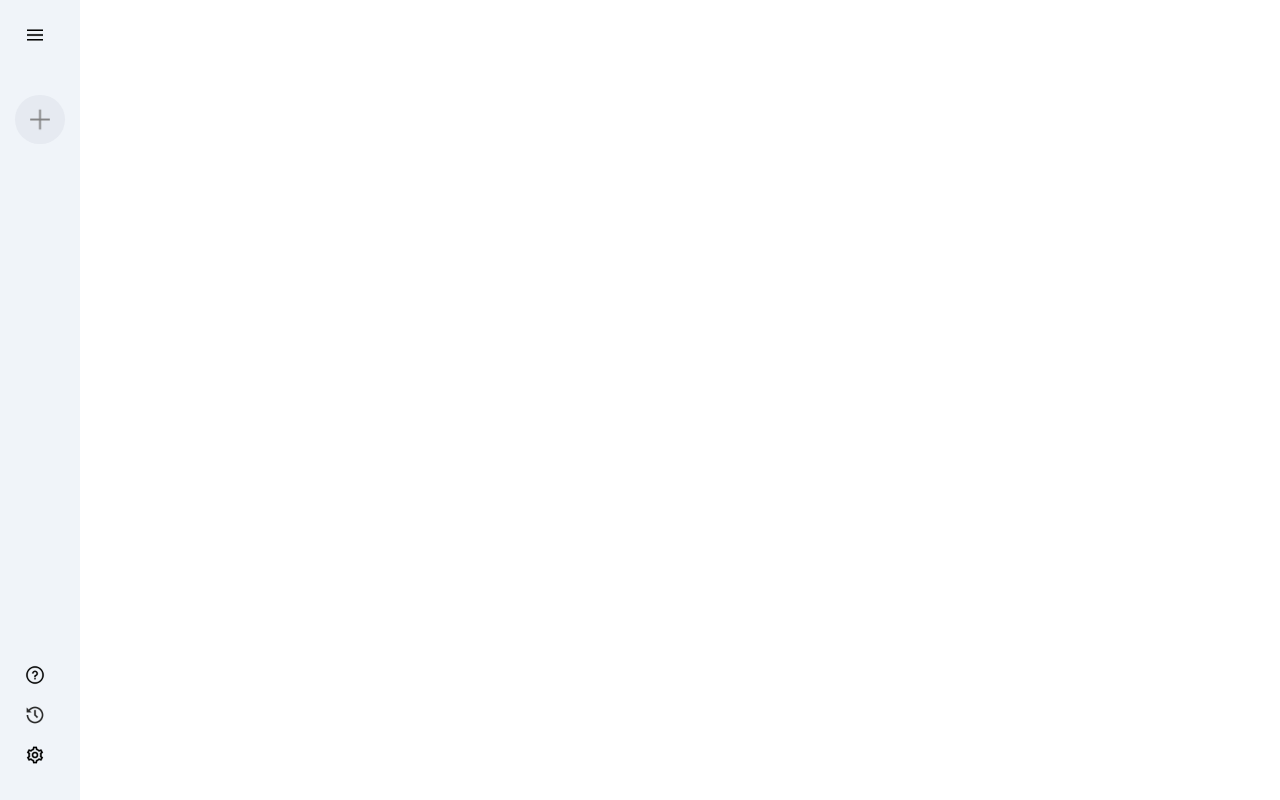
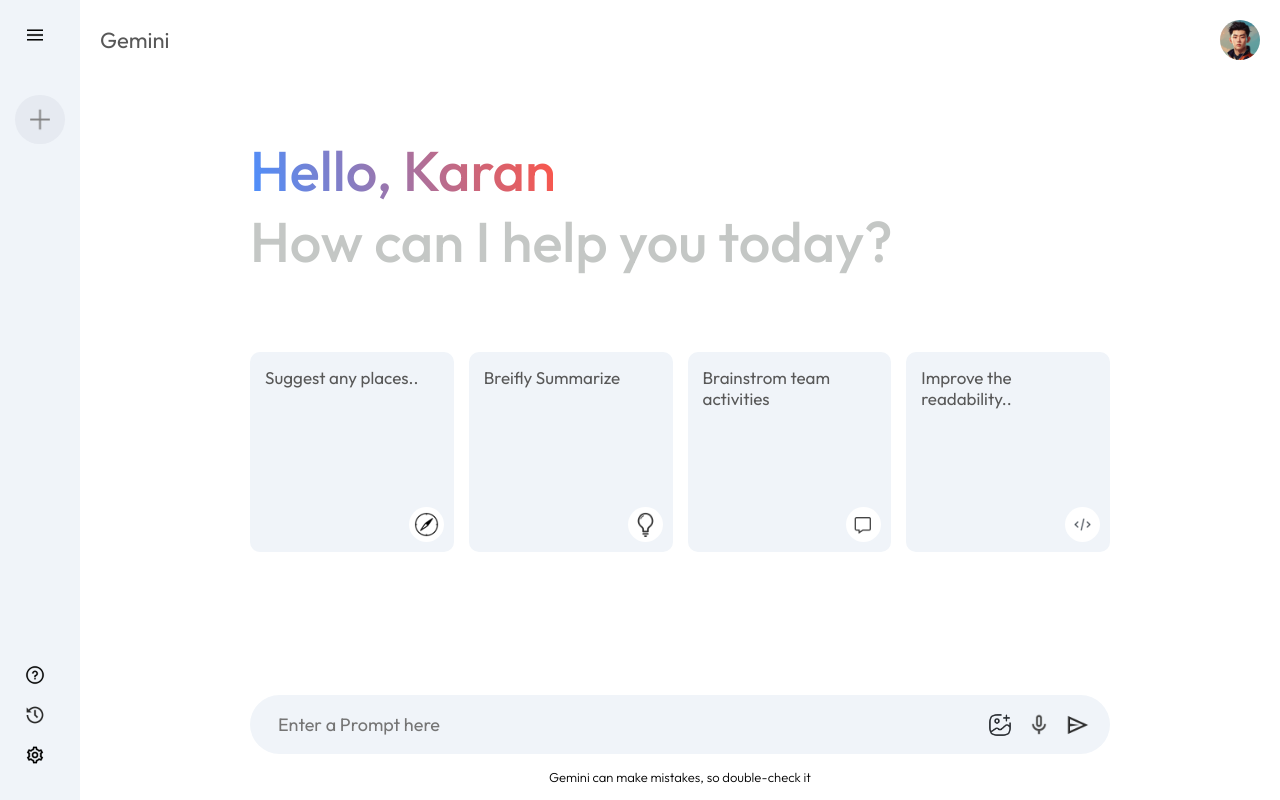
Before and after one commit to Thushan2002/gemini_clone-react, a React (Vite) app: page / in a window 1280 px wide. Built offline with nearby package versions, Linux system fonts and the light colour scheme.

Commit message:
feat: Complete UI addded

```diff
--- a/src/App.jsx
+++ b/src/App.jsx
@@ -1,10 +1,12 @@
 import React from "react";
 import Sidebar from "./Components/Sidebar/Sidebar";
+import Main from "./Components/Main/Main";
 
 const App = () => {
   return (
     <>
       <Sidebar />
+      <Main />
     </>
   );
 };
--- /dev/null
+++ b/src/Components/Main/Main.css
@@ -0,0 +1,122 @@
+.main {
+    flex: 1;
+    min-height: 100vh;
+    padding-bottom: 15vh;
+    position: relative;
+}
+
+.main .nav {
+    display: flex;
+    align-items: center;
+    justify-content: space-between;
+    font-size: 22px;
+    padding: 20px;
+    color: #585858;
+}
+
+.main .nav img {
+    width: 40px;
+    border-radius: 50%;
+}
+
+.main-container {
+    max-width: 900px;
+    margin: auto;
+}
+
+/* changed */
+.main .greet {
+    margin: 35px 0px;
+    font-size: 56px;
+    color: #C4C7C5;
+    font-weight: 500;
+    padding: 20px;
+}
+
+.main .greet span {
+    background: -webkit-linear-gradient(16deg, #4b90ff, #ff5546);
+    background-clip: text;
+    -webkit-background-clip: text;
+    -webkit-text-fill-color: transparent;
+}
+
+.main .cards {
+    display: grid;
+    grid-template-columns: repeat(auto-fill, minmax(180px, 1fr));
+    gap: 15px;
+    padding: 20px;
+}
+
+.main .card {
+    height: 200px;
+    padding: 15px;
+    background-color: #f0f4f9;
+    border-radius: 10px;
+    position: relative;
+    cursor: pointer;
+}
+
+.main .card img {
+    width: 35px;
+    padding: 5px;
+    position: absolute;
+    background-color: white;
+    border-radius: 20px;
+    bottom: 10px;
+    right: 10px;
+}
+
+.main .card p {
+    color: #585858;
+    font-size: 17px;
+}
+
+.main .card:hover {
+    background-color: #dfe4ea;
+}
+
+.main-bottom {
+    position: absolute;
+    bottom: 0;
+    width: 100%;
+    max-width: 900px;
+    padding: 0px 20px;
+    margin: auto;
+}
+
+.search-box {
+    display: flex;
+    align-items: center;
+    justify-content: space-between;
+    gap: 20px;
+    background-color: #f0f4f9;
+    padding: 10px 20px;
+    border-radius: 50px;
+}
+
+.search-box img {
+    width: 24px;
+    cursor: pointer;
+}
+
+.search-box input {
+    flex: 1;
+    background: transparent;
+    border: none;
+    outline: none;
+    padding: 8px;
+    font-size: 18px;
+}
+
+.search-box div {
+    display: flex;
+    align-items: center;
+    gap: 15px;
+}
+
+.main .bottom-info {
+    font-size: 13px;
+    margin: 15px auto;
+    text-align: center;
+    font-weight: 300;
+}
--- /dev/null
+++ b/src/Components/Main/Main.jsx
@@ -0,0 +1,56 @@
+import React from "react";
+import "./Main.css";
+import { assets } from "../../assets/assets";
+
+const Main = () => {
+  return (
+    <div className="main">
+      <div className="nav">
+        <p>Gemini</p>
+        <img src={assets.user_icon} alt="" />
+      </div>
+      <div className="main-container">
+        <div className="greet">
+          <p>
+            <span>Hello, Karan</span>
+          </p>
+          <p>How can I help you today?</p>
+        </div>
+        <div className="cards">
+          <div className="card">
+            <p>Suggest any places..</p>
+            <img src={assets.compass_icon} alt="" />
+          </div>
+          <div className="card">
+            <p>Breifly Summarize</p>
+            <img src={assets.bulb_icon} alt="" />
+          </div>
+          <div className="card">
+            <p>Brainstrom team activities</p>
+            <img src={assets.message_icon} alt="" />
+          </div>
+          <div className="card">
+            <p>Improve the readability..</p>
+            <img src={assets.code_icon} alt="" />
+          </div>
+        </div>
+
+        <div className="main-bottom">
+          <div className="search-box">
+            <input type="text" placeholder="Enter a Prompt here" />
+            <div>
+              <img src={assets.gallery_icon} alt="" />
+              <img src={assets.mic_icon} alt="" />
+              <img src={assets.send_icon} alt="" />
+            </div>
+          </div>
+          <p className="bottom-info">
+            Gemini can make mistakes, so double-check it
+          </p>
+        </div>
+      </div>
+    </div>
+  );
+};
+
+export default Main;
--- a/src/index.css
+++ b/src/index.css
@@ -1,7 +1,10 @@
+@import url('https://fonts.googleapis.com/css2?family=Outfit:wght@100..900&display=swap');
+
 * {
   padding: 0;
   margin: 0;
   box-sizing: border-box;
+  font-family: "Outfit", sans-serif;
 }
 
 #root {
```
